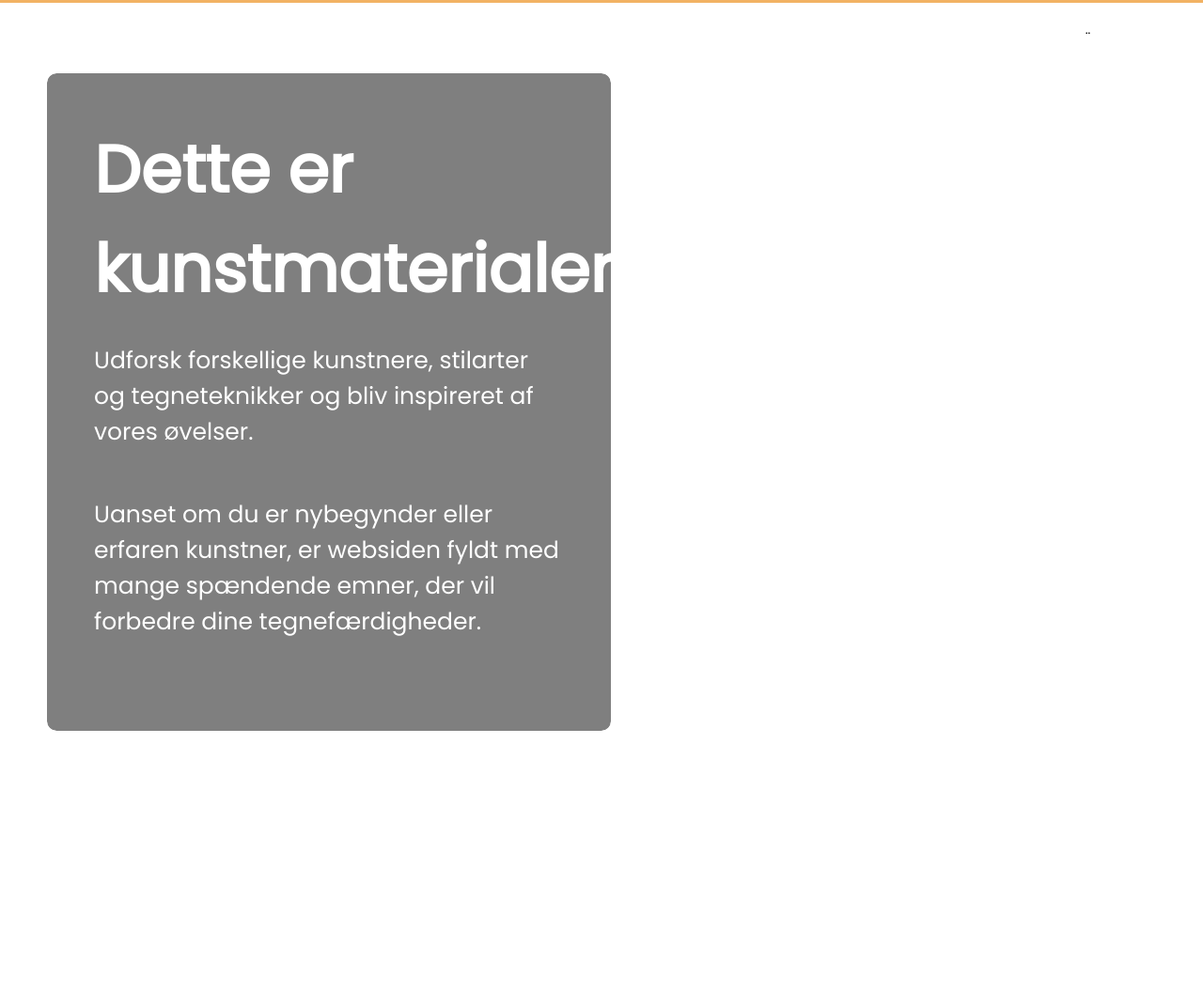
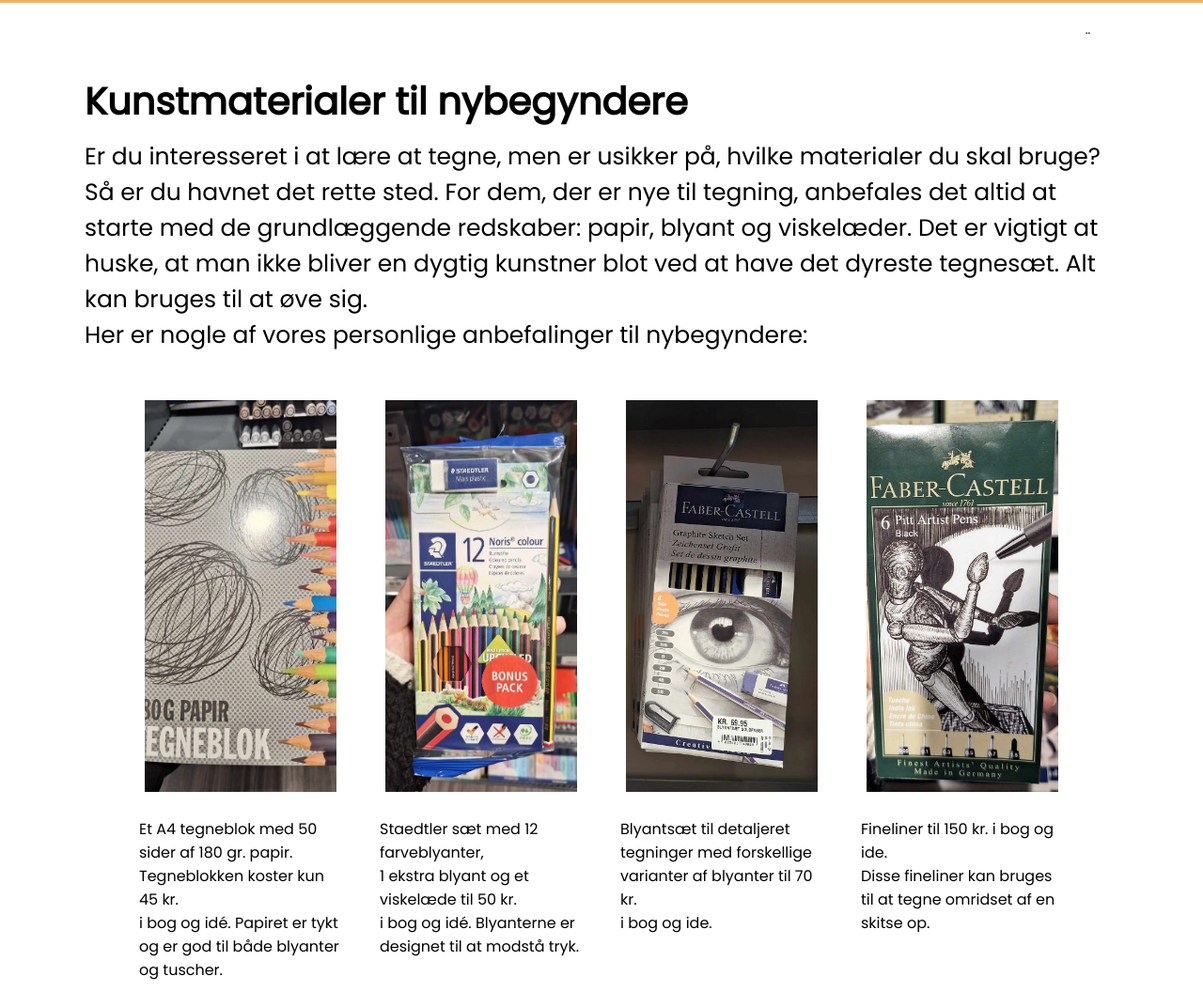
Before and after one commit to tkatkimann/projekt-online-magazine, a plain HTML site: page artwebtips-online-magazine/page-learn/kunstmaterialer-til-nybegyndere.html in a window 1280 px wide. Shown: the part 72-1144 px from the top of the page at 94% size. Before the commit the page ends 850 px from the top, so only its background shows below. Drawn offline with Linux system fonts and the light colour scheme.

Commit message:
kunstmaterialer page
updated

```diff
--- a/artwebtips-online-magazine/page-learn/kunstmaterialer-til-nybegyndere.html
+++ b/artwebtips-online-magazine/page-learn/kunstmaterialer-til-nybegyndere.html
@@ -66,21 +66,56 @@
 
 
 
-<!--Introduktion-->
+<!--Indhold for kunstmaterialer-->
 
-<section class="box">
-    <div class="container">
-        <div class="text">
-            <h2>Dette er kunstmaterialer!</h2>
-            <br>
-            <p class="beskrivelse">Udforsk forskellige kunstnere, stilarter og tegneteknikker og bliv inspireret af vores øvelser. </p>
-            <br>
-            <br>
-                <p class="beskrivelse">Uanset om du er nybegynder eller erfaren kunstner, er websiden fyldt med mange spændende emner, der vil forbedre dine tegnefærdigheder.</p>
-        </div>
+<section class="box-2">
 
+    <div class="alle-container">
+        <article class="text-2">
+            <h3 >Kunstmaterialer til nybegyndere</h3>
+        <p class="tekst-beskrivelse">Er du interesseret i at lære at tegne, men er usikker på, hvilke materialer du skal bruge? Så er du havnet det rette sted.
+            For dem, der er nye til tegning, anbefales det altid at starte med de grundlæggende redskaber: papir, blyant og viskelæder. Det er vigtigt at huske, at man ikke bliver en dygtig kunstner blot ved at have det dyreste tegnesæt. Alt kan bruges til at øve sig.
+            <br> Her er nogle af vores personlige anbefalinger til nybegyndere:
+            </p>
+        </article>
+
+    </div>
+</section>
+
+
+<!--billeder med tekst under indhold-->
+
+<section class="container-2-2">
+    <div class="box-2-2">
+      <img src="../img-webp/learn-to-draw-billeder/img-kunstmaterialer/tegneblok.webp" alt="tegneblok">
+      <p class="udstyr-beskrivelse"> Et A4 tegneblok med 50 sider af 180 gr. papir. Tegneblokken koster kun 45 kr.
+        <br> i bog og idé. Papiret er tykt og er god til både blyanter og tuscher. </p>
+    </div>
+    <div class="box-2-2">
+      <img src="../img-webp/learn-to-draw-billeder/img-kunstmaterialer/farveblyanter.webp" alt="farveblyanter">
+      <p class="udstyr-beskrivelse" >Staedtler sæt med 12 farveblyanter,  <br>
+         1 ekstra blyant og et viskelæde til 50 kr. <br>
+          i bog og idé. Blyanterne er designet til at modstå tryk.</p>
+    </div>
+    <div class="box-2-2">
+      <img src="../img-webp/learn-to-draw-billeder/img-kunstmaterialer/blyants.webp" alt="blyantsæt">
+      <p class="udstyr-beskrivelse">Blyantsæt til detaljeret  tegninger med forskellige varianter af blyanter til 70 kr.
+        <br> i bog og ide.</p>
+    </div>
+    <div class="box-2-2">
+      <img src="../img-webp/learn-to-draw-billeder/img-kunstmaterialer/fineliner.webp" alt="fineliner">
+      <p class="udstyr-beskrivelse">Fineliner til 150 kr. i bog og ide.
+        <br> Disse fineliner kan bruges til at tegne omridset af en skitse op.</p>
     </div>
   </section>
 
+<br>
+<br>
+<br>
+<br>
+<br>
+
+<!--slut-->
+
 </body>
 </html>
--- a/artwebtips-online-magazine/style.css
+++ b/artwebtips-online-magazine/style.css
@@ -9,25 +9,28 @@
 }
 
 
+h3{
+    font-size:40px;
+}
+
+.tekst-beskrivelse{
+    font-size: 25px;
+    margin-top: 10px;
+}
+
+.alle-container{
+    margin-top: 50px;
+    margin-left:90px;
+    margin-right:95px;
+    margin-bottom: 50px;
+
+}
+
+
 body{
     min-height: 100vh;
     width:100%;
 }
-
-.bodybackground-1{
-    background-image: url(./img-webp/forside-billeder/forsidens-background.webp);
-    background-size: cover;
-    background-repeat: no-repeat;
-    background-position: center;
-}
-
-.bodybackground-2{
-    background-size: cover;
-    background-repeat: no-repeat;
-    background-position: center;
-}
-
-
 
 
 
@@ -152,3 +155,46 @@ h2{
 .beskrivelse{
     font-size: 25px;
 }
+
+/*BILLEDER OG BAGGRUNDSBILLEDER*/
+
+.bodybackground-1{
+    background-image: url(./img-webp/forside-billeder/forsidens-background.webp);
+    background-size: cover;
+    background-repeat: no-repeat;
+    background-position: center;
+}
+
+.bodybackground-2{
+    background-size: cover;
+    background-repeat: no-repeat;
+    background-position: center;
+}
+
+/*START - REDIGERINGER TIL INDHOLD AF KUNSTMATERIALER */
+
+
+.container-2-2 {
+  display: flex;
+  width: 80%;
+  margin: 0 auto;
+}
+
+.box-2-2 {
+  display: inline-block;
+  width: 25%;
+  text-align: center;
+}
+
+.box-2-2 img {
+  width: 80%;
+  height: 80%;
+  object-fit: cover;
+}
+
+.udstyr-beskrivelse{
+    text-align: left;
+  margin: 20px;}
+
+
+/*SlUT - REDIGERINGER TIL INDHOLD AF KUNSTMATERIALER */
```
Also changed, not shown: artwebtips-online-magazine/page-learn/anatomi.html (+86 -0 lines), artwebtips-online-magazine/img-webp/stylesheet.css (deleted).
